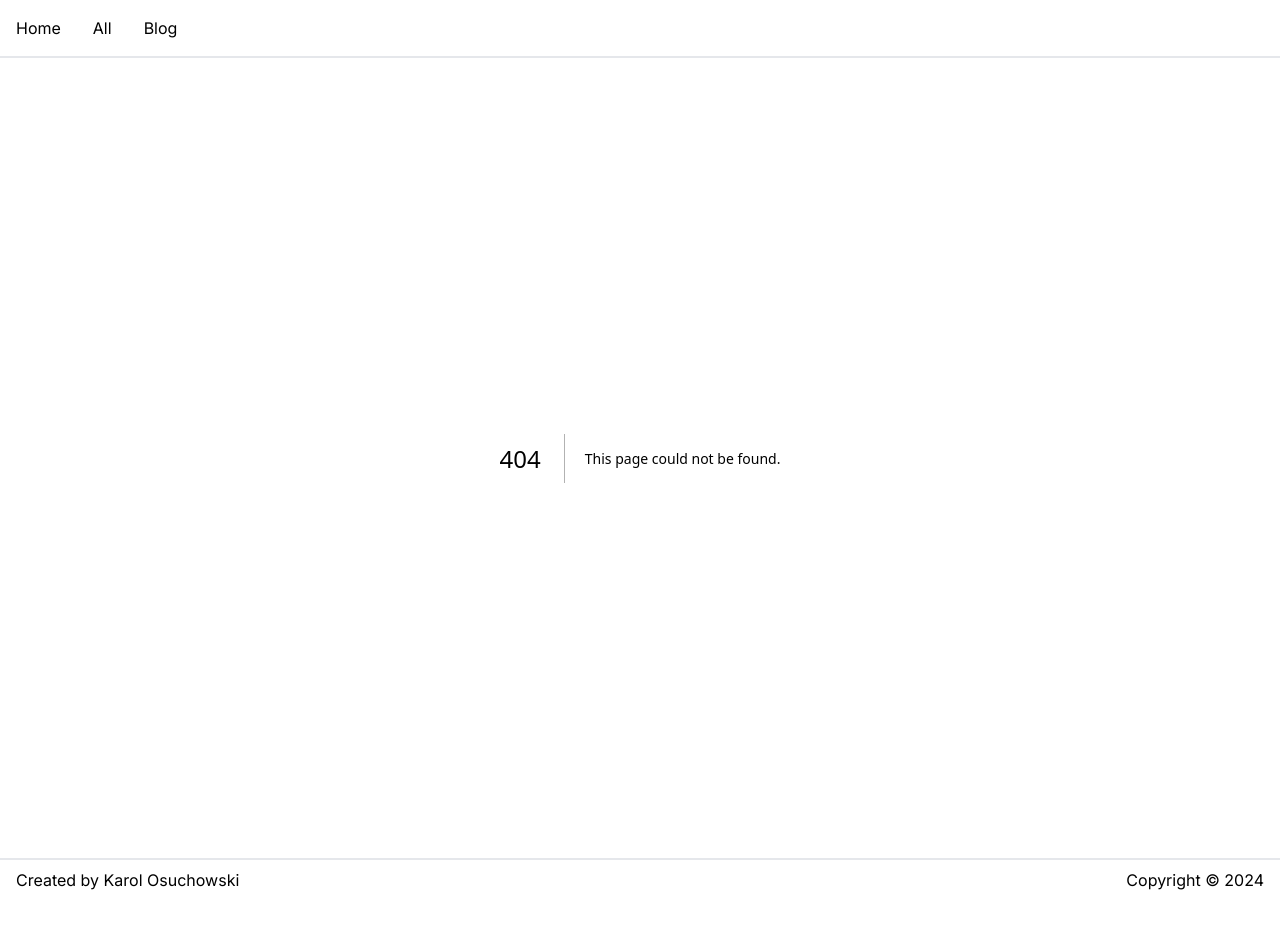
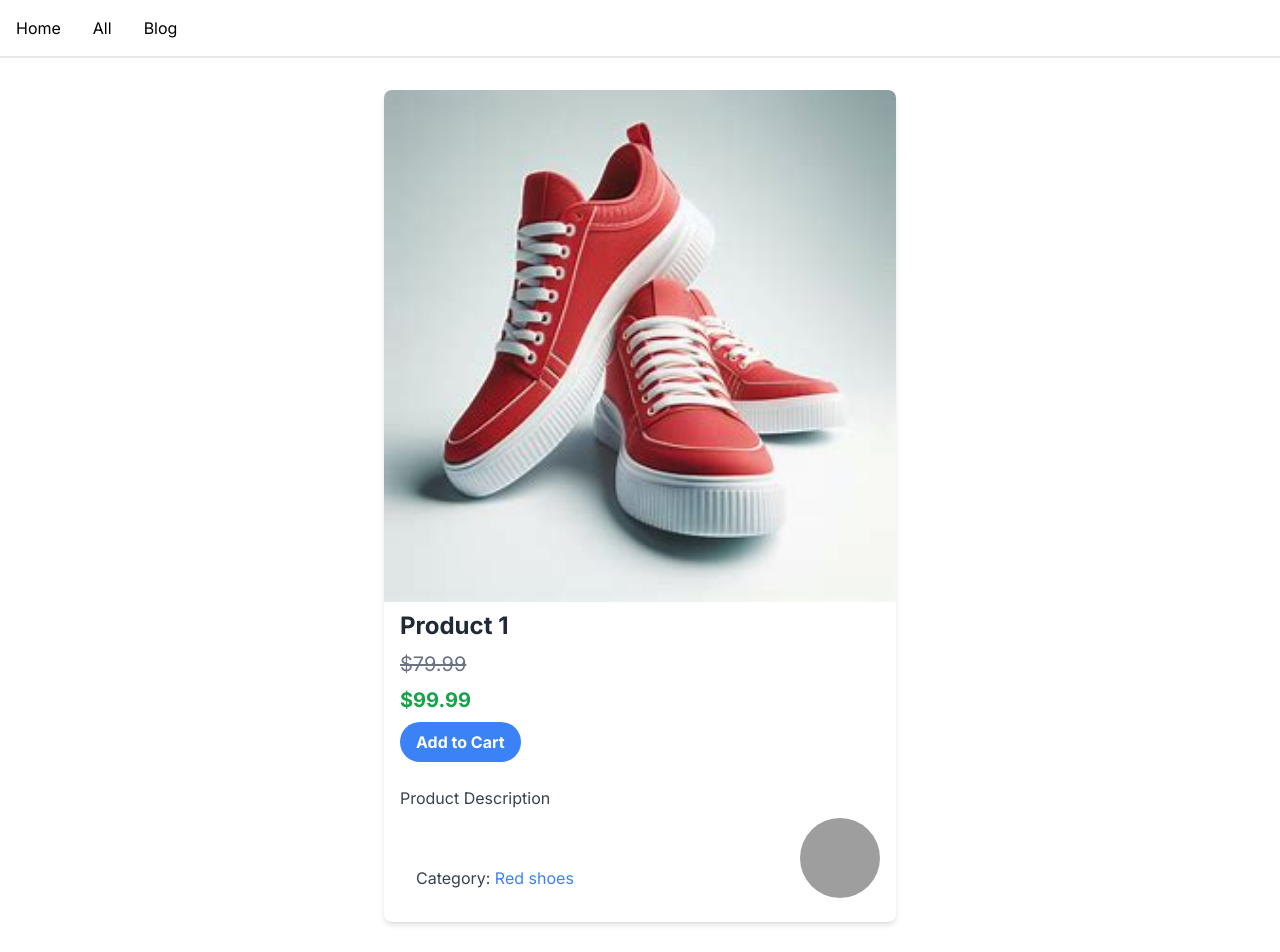
Before and after one commit to niemaco/nextjs-shop, a Next.js app: page /product/1 in a window 1280 px wide. Before the commit this address had no page. Shown: the top 952 px of the page. Before the commit the page ends 900 px from the top, so only its background shows below. Built offline with nearby package versions, Linux system fonts and the light colour scheme; grey boxes are pictures that could not be loaded.

Commit message:
Create product UI

```diff
--- /dev/null
+++ b/src/app/product/[productId]/page.tsx
@@ -0,0 +1,50 @@
+import { ActiveLink } from "@/ui/atoms/ActiveLink";
+
+export default async function ProductPage({
+	params,
+}: {
+	params: {
+		productId: string;
+	};
+}) {
+	return (
+		<section className="container mx-auto py-8">
+			<div className="mx-auto max-w-lg overflow-hidden rounded-lg bg-white shadow-md">
+				<img src="/shoes1.jpeg" alt="Product Image" className="w-full" />
+
+				<div className="px-4 py-2">
+					<h1 className="text-2xl font-bold text-gray-800">Product {params.productId}</h1>
+
+					<p className="flex flex-col gap-2 py-2 text-xl text-gray-700">
+						<del className="text-gray-500">$79.99</del>
+						<span className="font-bold text-green-600">$99.99</span>
+					</p>
+
+					<button className="mb-4 rounded-full bg-blue-500 px-4 py-2 font-bold text-white hover:bg-blue-700">
+						Add to Cart
+					</button>
+
+					<p className="py-2 text-gray-700">Product Description</p>
+
+					<div className="grid grid-flow-col items-end justify-between pb-4">
+						<p className="shrink px-4 py-2 text-gray-700">
+							<span>Category: </span>
+
+							<ActiveLink href="#" className="text-blue-500" activeClassName="underline">
+								Red shoes
+							</ActiveLink>
+						</p>
+
+						<ActiveLink href="#" activeClassName="" className="">
+							<img
+								src="/red_shoes_logo.jpeg"
+								alt="Manufacturer Logo"
+								className="mx-auto h-20 w-20 rounded-full"
+							/>
+						</ActiveLink>
+					</div>
+				</div>
+			</div>
+		</section>
+	);
+}
```
